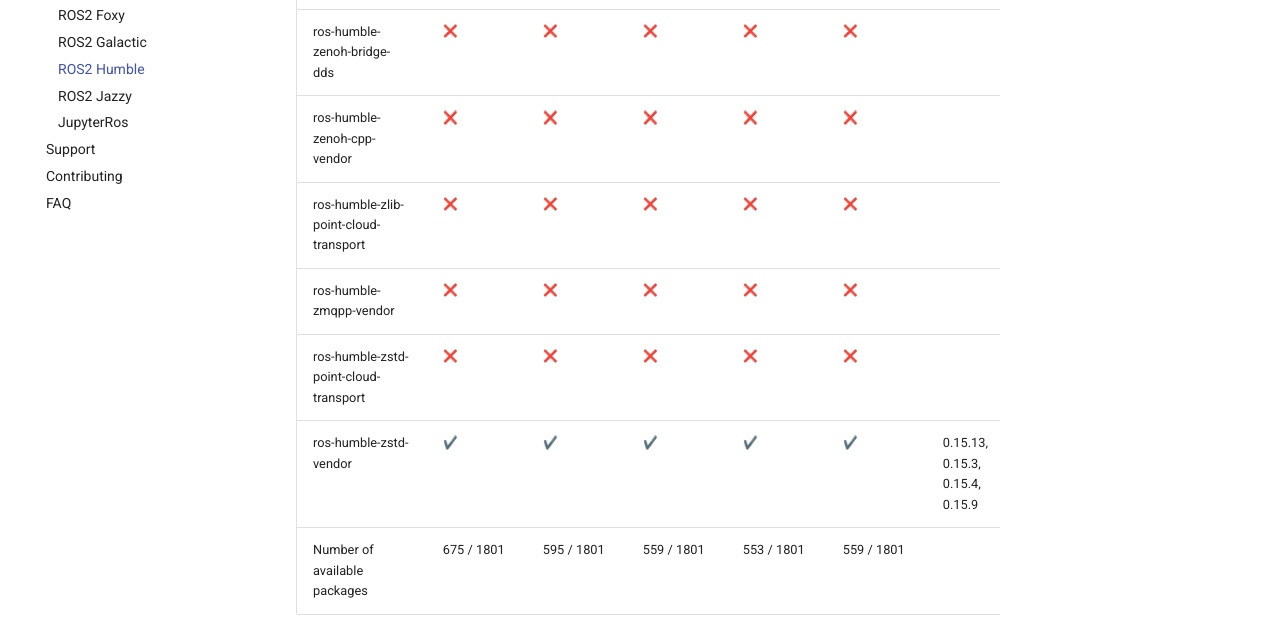
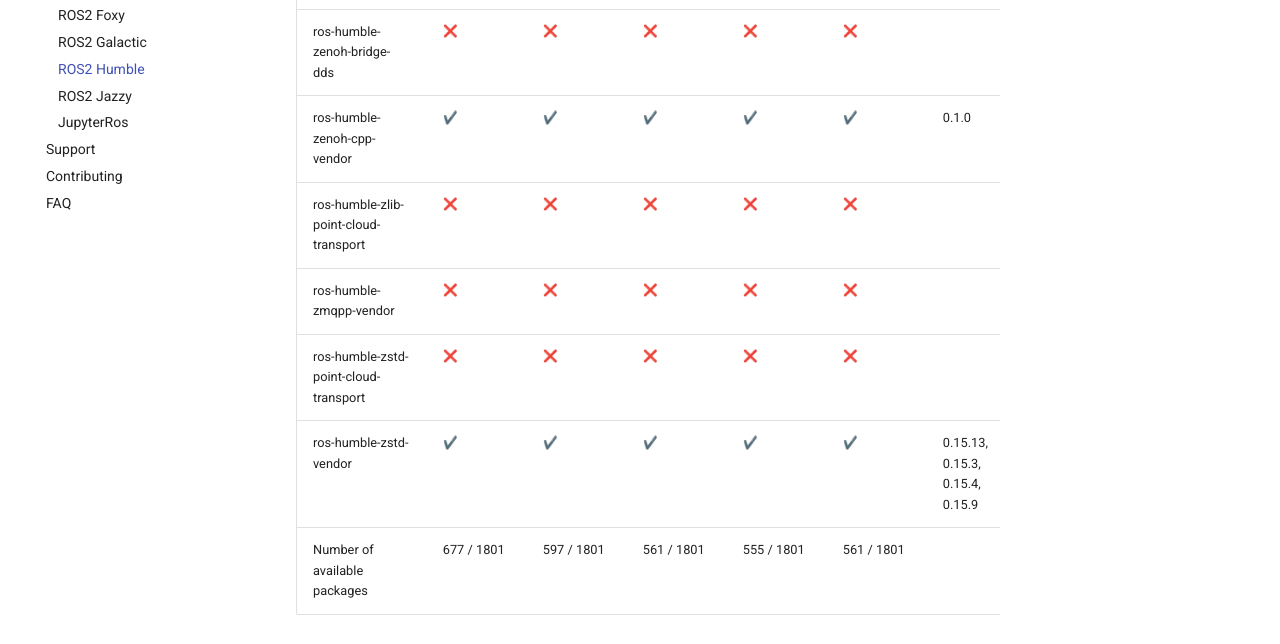
Before and after one commit to RoboStack/robostack.github.io, an MkDocs documentation site: the page built from docs/humble.md, in a window 1280 px wide and 900 px high, scrolled down 143733 px. Shown: the part 201-845 px from the top of the window. Built offline with MkDocs 1.6.1 and Material for MkDocs 9.7.7, drawn with Linux system fonts in a browser that asks for light colours; emoji names are drawn with the system emoji font; comment, search, counter and statistics services are not loaded.

Commit message:
Update tables

```diff
--- a/docs/humble.md
+++ b/docs/humble.md
@@ -1287,7 +1287,7 @@
 | ros-humble-rmw-gurumdds-cpp | :x: { data-sort='0' } | :x: { data-sort='0' } | :x: { data-sort='0' } | :x: { data-sort='0' } | :x: { data-sort='0' } |   |
 | ros-humble-rmw-implementation | :heavy_check_mark: { data-sort='1' } | :heavy_check_mark: { data-sort='1' } | :heavy_check_mark: { data-sort='1' } | :heavy_check_mark: { data-sort='1' } | :heavy_check_mark: { data-sort='1' } | 2.8.1, 2.8.2, 2.8.4  |
 | ros-humble-rmw-implementation-cmake | :heavy_check_mark: { data-sort='1' } | :heavy_check_mark: { data-sort='1' } | :heavy_check_mark: { data-sort='1' } | :heavy_check_mark: { data-sort='1' } | :heavy_check_mark: { data-sort='1' } | 6.1.1, 6.1.2  |
-| ros-humble-rmw-zenoh-cpp | :x: { data-sort='0' } | :x: { data-sort='0' } | :x: { data-sort='0' } | :x: { data-sort='0' } | :x: { data-sort='0' } |   |
+| ros-humble-rmw-zenoh-cpp | :heavy_check_mark: { data-sort='1' } | :heavy_check_mark: { data-sort='1' } | :heavy_check_mark: { data-sort='1' } | :heavy_check_mark: { data-sort='1' } | :heavy_check_mark: { data-sort='1' } | 0.1.0  |
 | ros-humble-robot-calibration | :x: { data-sort='0' } | :x: { data-sort='0' } | :x: { data-sort='0' } | :x: { data-sort='0' } | :x: { data-sort='0' } |   |
 | ros-humble-robot-calibration-msgs | :x: { data-sort='0' } | :x: { data-sort='0' } | :x: { data-sort='0' } | :x: { data-sort='0' } | :x: { data-sort='0' } |   |
 | ros-humble-robot-controllers | :heavy_check_mark: { data-sort='1' } | :x: { data-sort='0' } | :x: { data-sort='0' } | :x: { data-sort='0' } | :x: { data-sort='0' } | 0.9.3  |
@@ -1796,9 +1796,9 @@
 | ros-humble-zbar-ros | :x: { data-sort='0' } | :x: { data-sort='0' } | :x: { data-sort='0' } | :x: { data-sort='0' } | :x: { data-sort='0' } |   |
 | ros-humble-zed-msgs | :x: { data-sort='0' } | :x: { data-sort='0' } | :x: { data-sort='0' } | :x: { data-sort='0' } | :x: { data-sort='0' } |   |
 | ros-humble-zenoh-bridge-dds | :x: { data-sort='0' } | :x: { data-sort='0' } | :x: { data-sort='0' } | :x: { data-sort='0' } | :x: { data-sort='0' } |   |
-| ros-humble-zenoh-cpp-vendor | :x: { data-sort='0' } | :x: { data-sort='0' } | :x: { data-sort='0' } | :x: { data-sort='0' } | :x: { data-sort='0' } |   |
+| ros-humble-zenoh-cpp-vendor | :heavy_check_mark: { data-sort='1' } | :heavy_check_mark: { data-sort='1' } | :heavy_check_mark: { data-sort='1' } | :heavy_check_mark: { data-sort='1' } | :heavy_check_mark: { data-sort='1' } | 0.1.0  |
 | ros-humble-zlib-point-cloud-transport | :x: { data-sort='0' } | :x: { data-sort='0' } | :x: { data-sort='0' } | :x: { data-sort='0' } | :x: { data-sort='0' } |   |
 | ros-humble-zmqpp-vendor | :x: { data-sort='0' } | :x: { data-sort='0' } | :x: { data-sort='0' } | :x: { data-sort='0' } | :x: { data-sort='0' } |   |
 | ros-humble-zstd-point-cloud-transport | :x: { data-sort='0' } | :x: { data-sort='0' } | :x: { data-sort='0' } | :x: { data-sort='0' } | :x: { data-sort='0' } |   |
 | ros-humble-zstd-vendor | :heavy_check_mark: { data-sort='1' } | :heavy_check_mark: { data-sort='1' } | :heavy_check_mark: { data-sort='1' } | :heavy_check_mark: { data-sort='1' } | :heavy_check_mark: { data-sort='1' } | 0.15.13, 0.15.3, 0.15.4, 0.15.9  |
-| Number of available packages |  675 / 1801 | 595 / 1801 | 559 / 1801 | 553 / 1801 | 559 / 1801 |
+| Number of available packages |  677 / 1801 | 597 / 1801 | 561 / 1801 | 555 / 1801 | 561 / 1801 |
```
